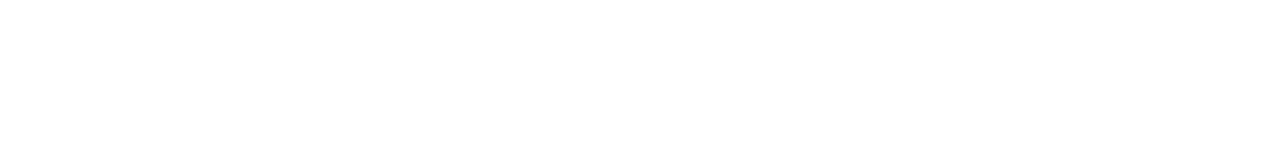
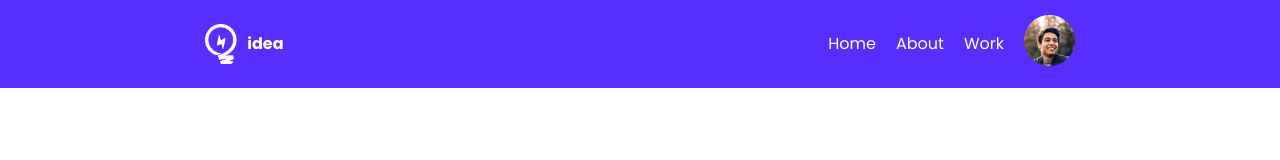
Before and after one commit to SaidulIslam16/leader-board-responsive, a plain HTML site: page index.html in a window 1280 px wide. Drawn offline with Linux system fonts and the light colour scheme.

Commit message:
Header Section Don

```diff
--- a/index.html
+++ b/index.html
@@ -6,13 +6,25 @@
     <meta http-equiv="X-UA-Compatible" content="IE=edge">
     <meta name="viewport" content="width=device-width, initial-scale=1.0">
     <title>Leader Borad Responsive</title>
+    <link rel="preconnect" href="https://fonts.googleapis.com">
+    <link rel="preconnect" href="https://fonts.gstatic.com" crossorigin>
+    <link href="https://fonts.googleapis.com/css2?family=Poppins:wght@400;600;700&display=swap" rel="stylesheet">
     <link rel="stylesheet" href="styles/style.css">
 </head>
 
 <body>
     <header>
-        <nav>
-
+        <nav class="container">
+            <div class="logo">
+                <img src="images/icons/logo.png" alt="">
+                <h4>idea</h4>
+            </div>
+            <div class="menu">
+                <a href="" class="nav">Home</a>
+                <a href="" class="nav">About</a>
+                <a href="" class="nav">Work</a>
+                <a href="" class="nav"><img src="images/icons/profile.png" alt=""></a>
+            </div>
         </nav>
     </header>
 </body>
--- a/styles/style.css
+++ b/styles/style.css
@@ -0,0 +1,48 @@
+body {
+    margin: 0;
+    font-family: 'Poppins', sans-serif;
+}
+
+:root {
+    --heading-color: #562EFF;
+}
+
+a {
+    text-decoration: none;
+    color: white;
+}
+
+.container {
+    max-width: 870px;
+    margin: 0 auto;
+}
+
+header {
+    background-color: var(--heading-color);
+    padding: 10px 0;
+}
+
+.logo {
+    display: flex;
+    align-items: center;
+}
+
+.logo img {
+    height: 40px;
+    margin-right: 10px;
+}
+
+nav {
+    color: white;
+    display: flex;
+    justify-content: space-between;
+}
+
+.menu {
+    display: flex;
+    align-items: center;
+}
+
+.menu a {
+    margin-left: 20px;
+}
```
